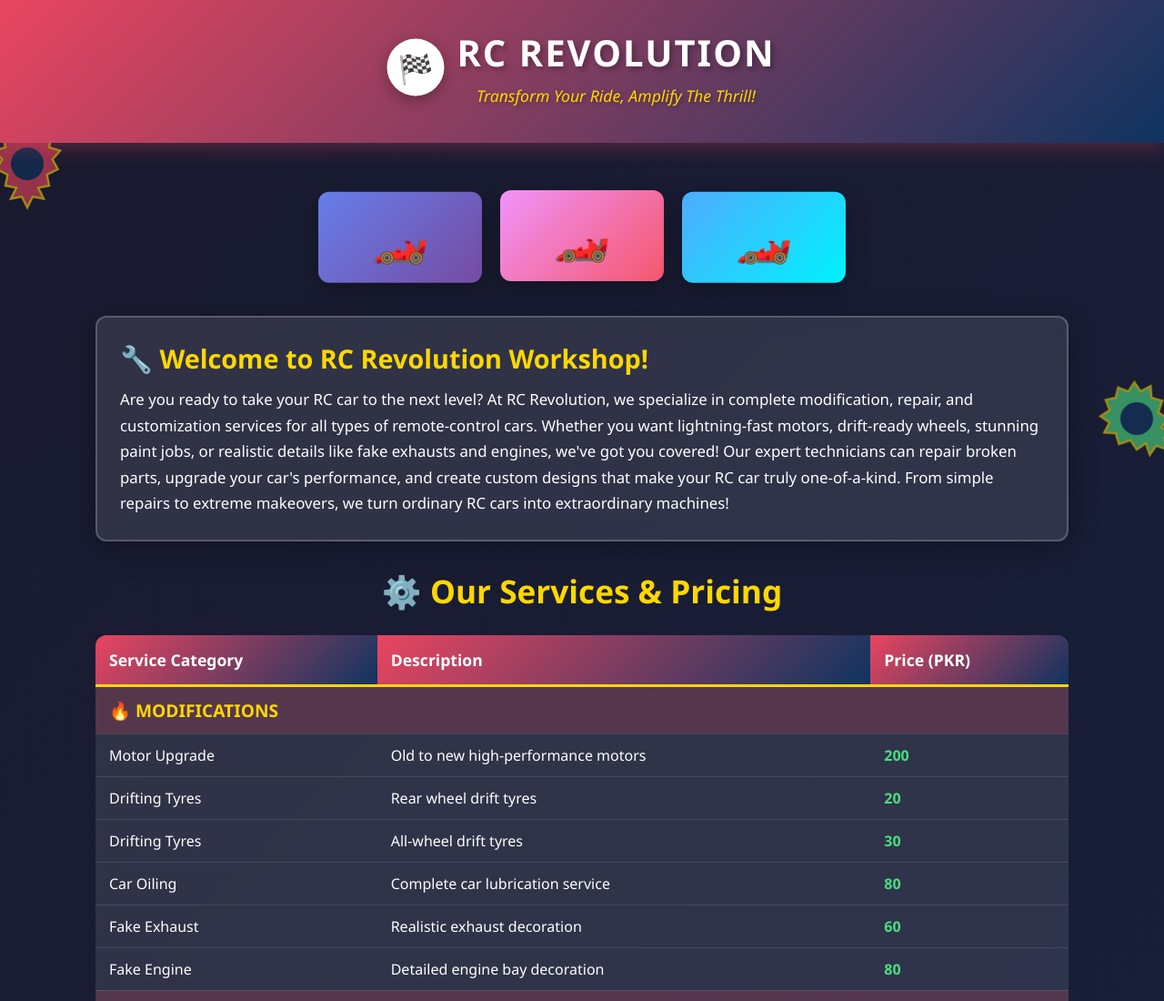
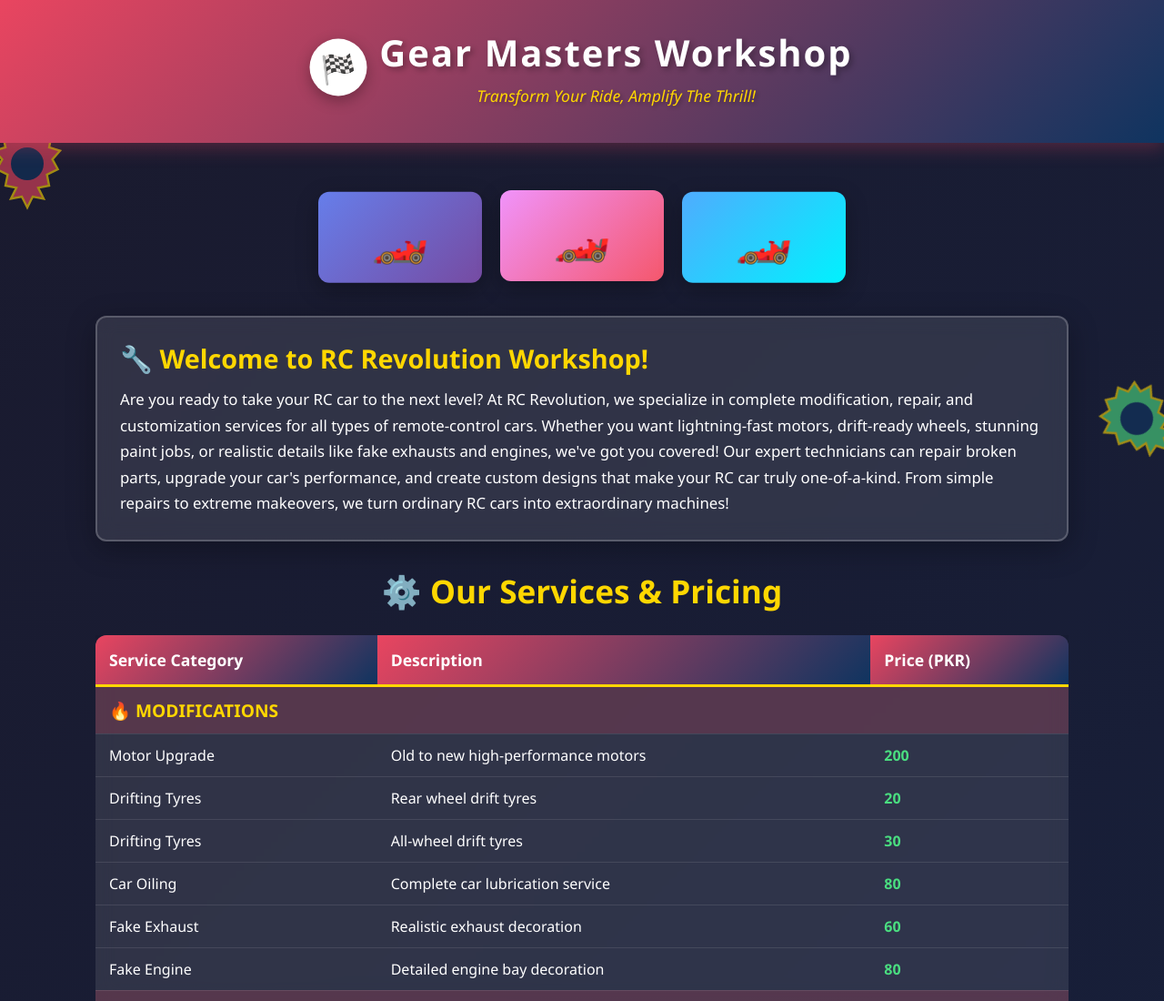
Before and after one commit to Muhammad-Izaan-Shaikh/rc-revolution-website, a plain HTML site: page index.html in a window 1280 px wide. Shown: the top 1100 px of the page at 91% size. Drawn offline with Linux system fonts and the light colour scheme.

Commit message:
change website name

```diff
--- a/index.html
+++ b/index.html
@@ -311,7 +311,7 @@
         <div class="logo-container">
             <div class="logo">🏁</div>
             <div>
-                <h1>RC REVOLUTION</h1>
+                <h1>Gear Masters Workshop</h1>
                 <p class="slogan">Transform Your Ride, Amplify The Thrill!</p>
             </div>
         </div>
```
